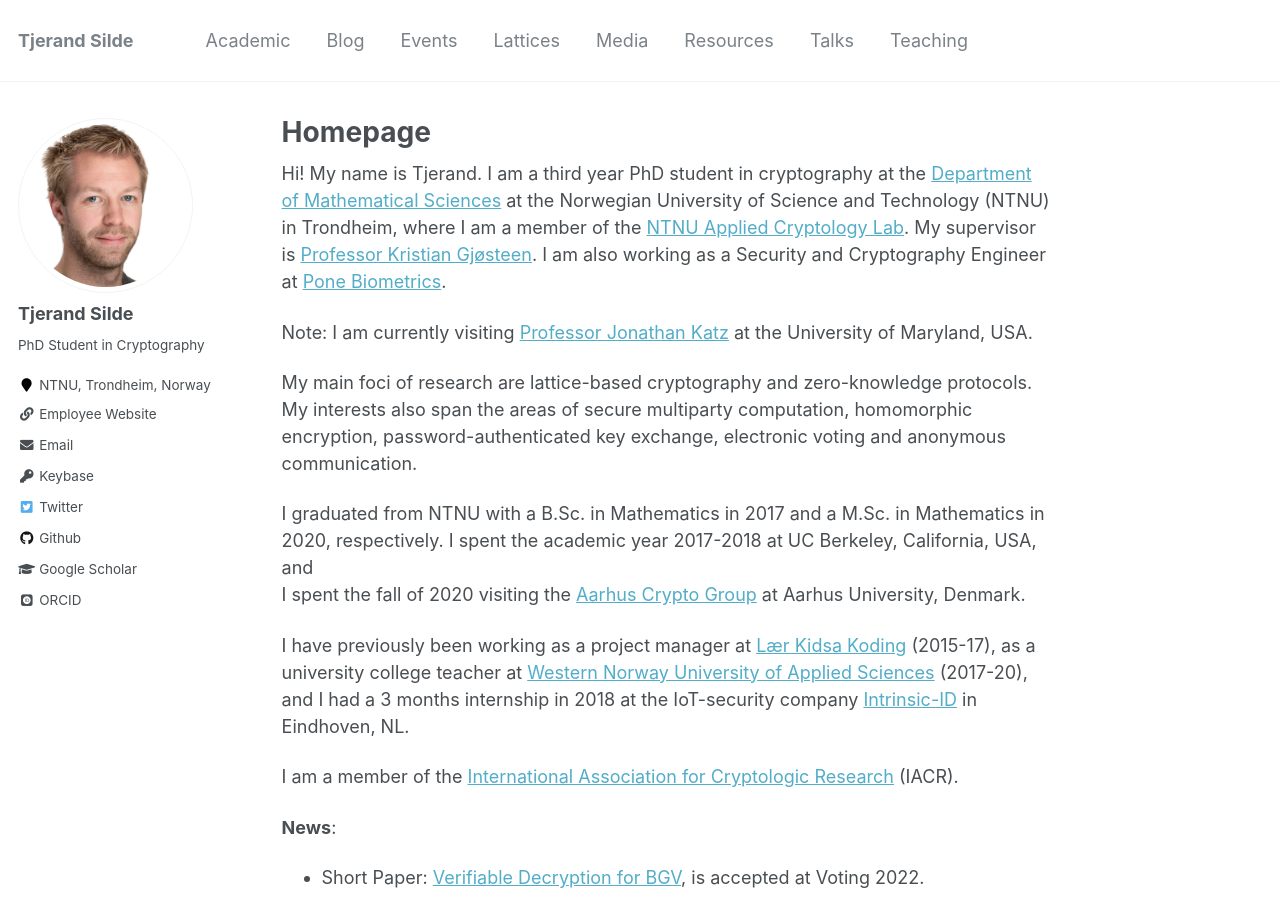
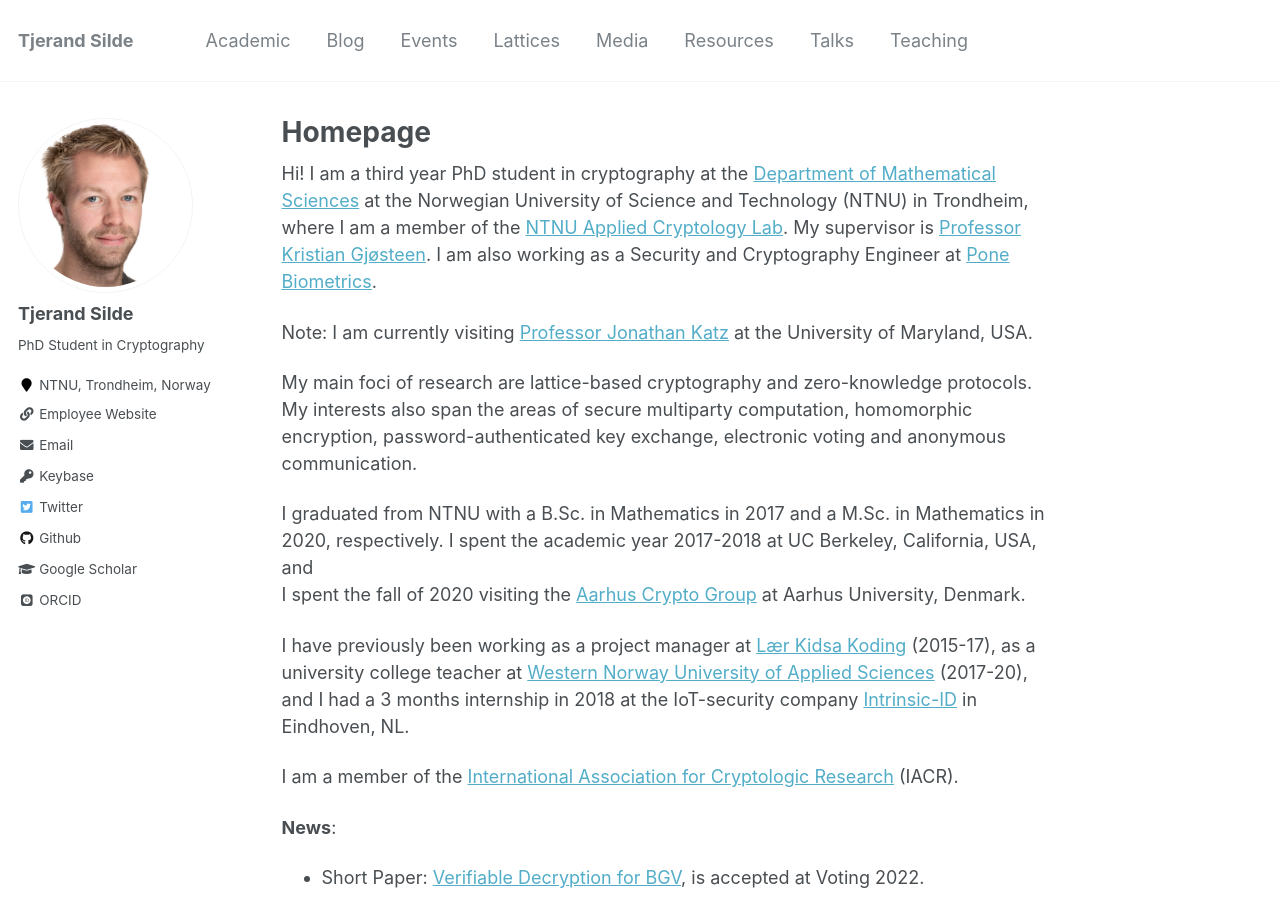
Before and after one commit to tjesi/tjesi.github.io, a Jekyll site: the page built from _pages/about.md, in a window 1280 px wide and 900 px high. Built offline with Jekyll 4.4.1, drawn with Linux system fonts in a browser that asks for light colours; some web fonts are replaced.

Commit message:
Update about.md

```diff
--- a/_pages/about.md
+++ b/_pages/about.md
@@ -8,7 +8,7 @@
   - /about.html
 ---
 
-Hi! My name is Tjerand. I am a third year PhD student in cryptography at the [Department of Mathematical Sciences](https://www.ntnu.edu/imf) at the Norwegian University of Science and Technology (NTNU) in Trondheim, where I am a member of the [NTNU Applied Cryptology Lab](https://www.ntnu.edu/iik/nacl-lab). My supervisor is [Professor Kristian Gjøsteen](https://www.ntnu.edu/employees/kristian.gjosteen). I am
+Hi! I am a third year PhD student in cryptography at the [Department of Mathematical Sciences](https://www.ntnu.edu/imf) at the Norwegian University of Science and Technology (NTNU) in Trondheim, where I am a member of the [NTNU Applied Cryptology Lab](https://www.ntnu.edu/iik/nacl-lab). My supervisor is [Professor Kristian Gjøsteen](https://www.ntnu.edu/employees/kristian.gjosteen). I am
 also working as a Security and Cryptography Engineer at [Pone Biometrics](https://ponebiometrics.com).
 
 Note: I am currently visiting [Professor Jonathan Katz](http://www.cs.umd.edu/~jkatz) at the University of Maryland, USA.
```
